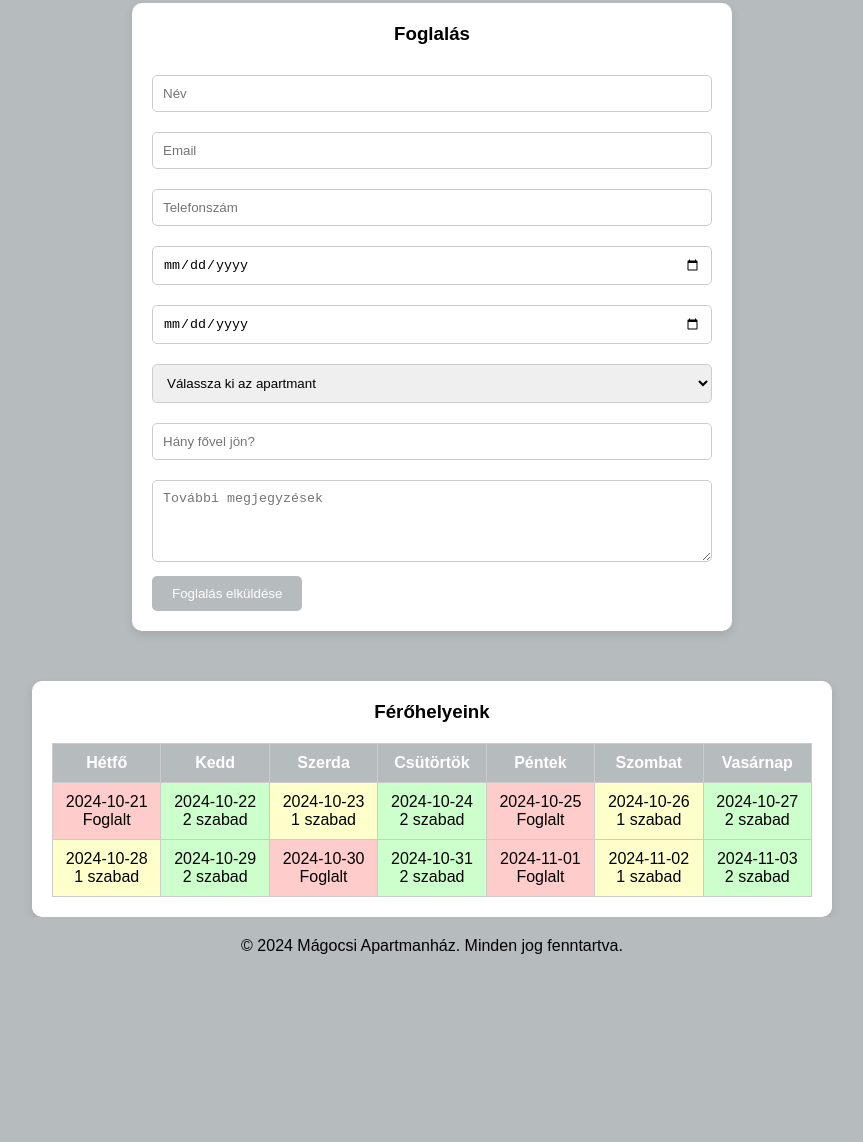
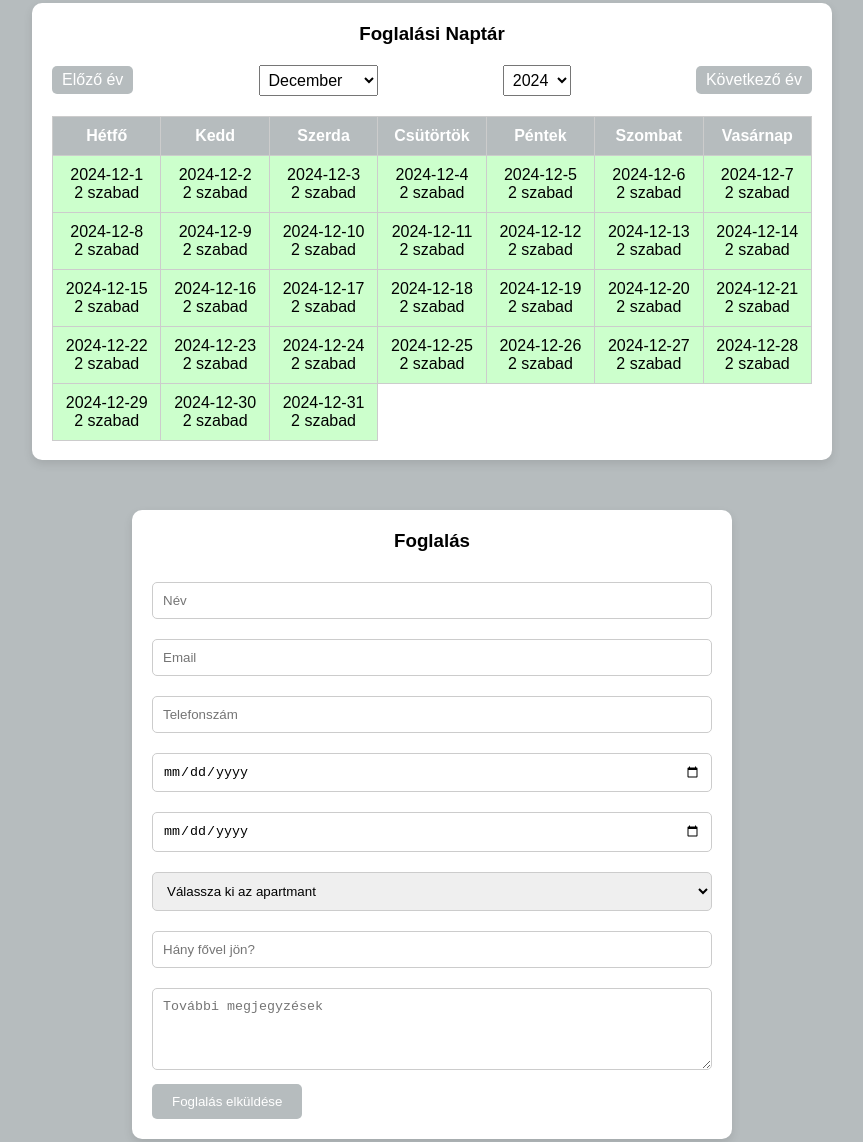
Before and after one commit to TAlexa1997/Projekt-feladat, a plain HTML site: page main.html in a window 1280 px wide. Shown: the part 870-2012 px from the top of the page, without its empty margins (208-1071 px from the left). Before the commit the page ends 1865 px from the top, so only its background shows below. Drawn offline with Linux system fonts and the light colour scheme.

Commit message:
naptár és foglaltsági mutató

```diff
--- a/main.html
+++ b/main.html
@@ -164,28 +164,13 @@
             </div>
         </div>
 
-        <!-- Foglalási űrlap -->
-        <div class="form-container">
-            <h3>Foglalás</h3>
-            <form action="mailto:info@magocsiapartmanhaz.hu" method="post" enctype="text/plain">
-                <input type="text" name="name" placeholder="Név" required>
-                <input type="email" name="email" placeholder="Email" required>
-                <input type="tel" name="phone" placeholder="Telefonszám" required>
-                <input type="date" name="arrival" placeholder="Érkezés" required>
-                <input type="date" name="departure" placeholder="Távozás" required>
-                <select name="apartman" required>
-                    <option value="" disabled selected>Válassza ki az apartmant</option>
-                    <option value="1">1 apartman</option>
-                    <option value="2">2 apartman</option>
-                </select>
-                <input type="number" name="guests" placeholder="Hány fővel jön?" required>
-                <textarea name="message" placeholder="További megjegyzések" rows="4"></textarea>
-                <button type="submit">Foglalás elküldése</button>
-            </form>
-        </div>
-
         <!-- Naptár -->
-        <title>Foglalási naptár</title>
+        <!DOCTYPE html>
+<html lang="hu">
+<head>
+    <meta charset="UTF-8">
+    <meta name="viewport" content="width=device-width, initial-scale=1.0">
+    <title>Foglalási Naptár - Hónap Váltás</title>
     <style>
         body {
             font-family: Arial, sans-serif;
@@ -249,13 +234,53 @@
                 padding: 5px;
             }
         }
+
+        /* Hónap és Év választó stílusok */
+        .calendar-navigation {
+            display: flex;
+            justify-content: space-between;
+            align-items: center;
+            margin-bottom: 20px;
+        }
+
+        .calendar-navigation select {
+            padding: 5px;
+            font-size: 16px;
+        }
+
+        .calendar-navigation button {
+            padding: 5px 10px;
+            font-size: 16px;
+            cursor: pointer;
+            background-color: hsla(194, 6%, 73%);
+            color: white;
+            border: none;
+            border-radius: 5px;
+            transition: background-color 0.3s ease;
+        }
+
+        .calendar-navigation button:hover {
+            background-color: hsla(194, 6%, 63%);
+        }
+
     </style>
 </head>
 <body>
 
 <div class="calendar-container">
-    <h3>Férőhelyeink</h3>
+    <h3>Foglalási Naptár</h3>
+
+    <!-- Hónap és Év váltás -->
+    <div class="calendar-navigation">
+        <button id="prevYear">Előző év</button>
+        <select id="monthSelector"></select>
+        <select id="yearSelector"></select>
+        <button id="nextYear">Következő év</button>
+    </div>
+
+    <!-- Naptár táblázat -->
     <table class="calendar-table">
+        <thead>
             <tr>
                 <th>Hétfő</th>
                 <th>Kedd</th>
@@ -265,30 +290,144 @@
                 <th>Szombat</th>
                 <th>Vasárnap</th>
             </tr>
-        <tr>
-            <td class="unavailable">2024-10-21<br>Foglalt</td>
-            <td class="available-2">2024-10-22<br>2 szabad</td>
-            <td class="available-1">2024-10-23<br>1 szabad</td>
-            <td class="available-2">2024-10-24<br>2 szabad</td>
-            <td class="unavailable">2024-10-25<br>Foglalt</td>
-            <td class="available-1">2024-10-26<br>1 szabad</td>
-            <td class="available-2">2024-10-27<br>2 szabad</td>
-        </tr>
-        <!-- További hetek -->
-        <tr>
-            <td class="available-1">2024-10-28<br>1 szabad</td>
-            <td class="available-2">2024-10-29<br>2 szabad</td>
-            <td class="unavailable">2024-10-30<br>Foglalt</td>
-            <td class="available-2">2024-10-31<br>2 szabad</td>
-            <td class="unavailable">2024-11-01<br>Foglalt</td>
-            <td class="available-1">2024-11-02<br>1 szabad</td>
-            <td class="available-2">2024-11-03<br>2 szabad</td>
-        </tr>
+        </thead>
+        <tbody id="calendarBody"></tbody>
     </table>
 </div>
 
+<script>
+    const today = new Date();
+    let currentMonth = 11; // December (index 11)
+    let currentYear = 2024;
+
+    // Az apartmanok foglaltsági adatai (hamis = foglalt, 2 = 2 apartman szabad, 1 = 1 apartman szabad)
+    const availabilityData = {
+        '2024': {
+            '12': Array(31).fill(2) // December: minden nap szabad (2 apartman)
+        }
+    };
+
+    // Hónapok nevei
+    const months = ["Január", "Február", "Március", "Április", "Május", "Június", "Július", "Augusztus", "Szeptember", "Október", "November", "December"];
+
+    // Naptár megjelenítése
+    function showCalendar(month, year) {
+        const firstDay = new Date(year, month).getDay(); // Hónap első napjának helye a héten
+        const daysInMonth = new Date(year, month + 1, 0).getDate(); // Hány nap van a hónapban
+
+        const calendarBody = document.getElementById("calendarBody");
+        calendarBody.innerHTML = ""; // Korábbi naptár törlése
+
+        let date = 1;
+
+        for (let i = 0; i < 6; i++) { // 6 sor
+            const row = document.createElement("tr");
+
+            for (let j = 0; j < 7; j++) { // 7 oszlop (hét napjai)
+                const cell = document.createElement("td");
+
+                if (i === 0 && j < firstDay) {
+                    cell.innerHTML = ""; // Üres cellák az első sorban
+                } else if (date > daysInMonth) {
+                    break; // Naptár vége
+                } else {
+                    const availability = availabilityData[year] && availabilityData[year][month + 1] && availabilityData[year][month + 1][date - 1] !== undefined ? availabilityData[year][month + 1][date - 1] : 0;
+
+                    cell.innerHTML = `${year}-${month + 1}-${date}`;
+                    if (availability === 2) {
+                        cell.className = "available-2";
+                        cell.innerHTML += "<br>2 szabad";
+                    } else if (availability === 1) {
+                        cell.className = "available-1";
+                        cell.innerHTML += "<br>1 szabad";
+                    } else {
+                        cell.className = "unavailable";
+                        cell.innerHTML += "<br>Foglalt";
+                    }
+
+                    date++;
+                }
+                row.appendChild(cell);
+            }
+            calendarBody.appendChild(row);
+        }
+    }
+
+    // Hónap és év választó kitöltése
+    function populateSelectors() {
+        const monthSelector = document.getElementById("monthSelector");
+        const yearSelector = document.getElementById("yearSelector");
+
+        months.forEach((month, index) => {
+            const option = document.createElement("option");
+            option.value = index;
+            option.text = month;
+            if (index === currentMonth) {
+                option.selected = true;
+            }
+            monthSelector.appendChild(option);
+        });
+
+        for (let i = 2023; i <= 2080; i++) { // Példa évválasztó 2023-2080 között
+            const option = document.createElement("option");
+            option.value = i;
+            option.text = i;
+            if (i === currentYear) {
+                option.selected = true;
+            }
+            yearSelector.appendChild(option);
+        }
+    }
+
+    // Hónap és év változtatása
+    function changeMonthYear() {
+        currentMonth = parseInt(document.getElementById("monthSelector").value);
+        currentYear = parseInt(document.getElementById("yearSelector").value);
+        showCalendar(currentMonth, currentYear);
+    }
+
+    // Előző és következő év gombok
+    document.getElementById("prevYear").addEventListener("click", () => {
+        currentYear--;
+        changeMonthYear();
+    });
+
+    document.getElementById("nextYear").addEventListener("click", () => {
+        currentYear++;
+        changeMonthYear();
+    });
+
+    // Hónap és év választó események
+    document.getElementById("monthSelector").addEventListener("change", changeMonthYear);
+    document.getElementById("yearSelector").addEventListener("change", changeMonthYear);
+
+    // Első betöltés
+    populateSelectors();
+    showCalendar(currentMonth, currentYear);
+</script>
+
 </body>
 </html>
+
+<!-- Foglalási űrlap -->
+<div class="form-container">
+    <h3>Foglalás</h3>
+    <form action="mailto:info@magocsiapartmanhaz.hu" method="post" enctype="text/plain">
+        <input type="text" name="name" placeholder="Név" required>
+        <input type="email" name="email" placeholder="Email" required>
+        <input type="tel" name="phone" placeholder="Telefonszám" required>
+        <input type="date" name="arrival" placeholder="Érkezés" required>
+        <input type="date" name="departure" placeholder="Távozás" required>
+        <select name="apartman" required>
+            <option value="" disabled selected>Válassza ki az apartmant</option>
+            <option value="1">1 apartman</option>
+            <option value="2">2 apartman</option>
+        </select>
+        <input type="number" name="guests" placeholder="Hány fővel jön?" required>
+        <textarea name="message" placeholder="További megjegyzések" rows="4"></textarea>
+        <button type="submit">Foglalás elküldése</button>
+    </form>
+</div>
 
     <footer>
         <p>&copy; 2024 Mágocsi Apartmanház. Minden jog fenntartva.</p>
```
Lines whose indentation alone changed are shown as unchanged.
